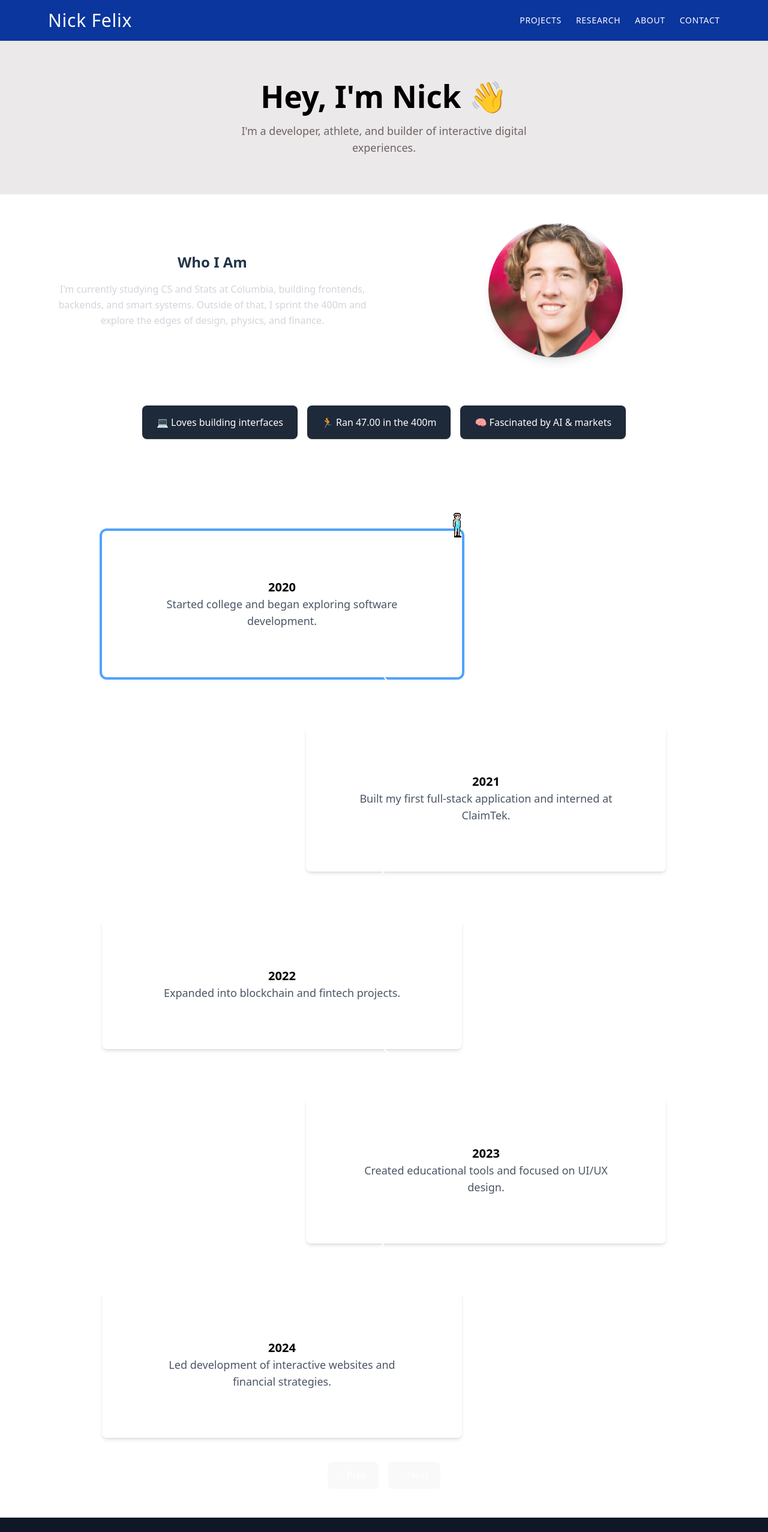
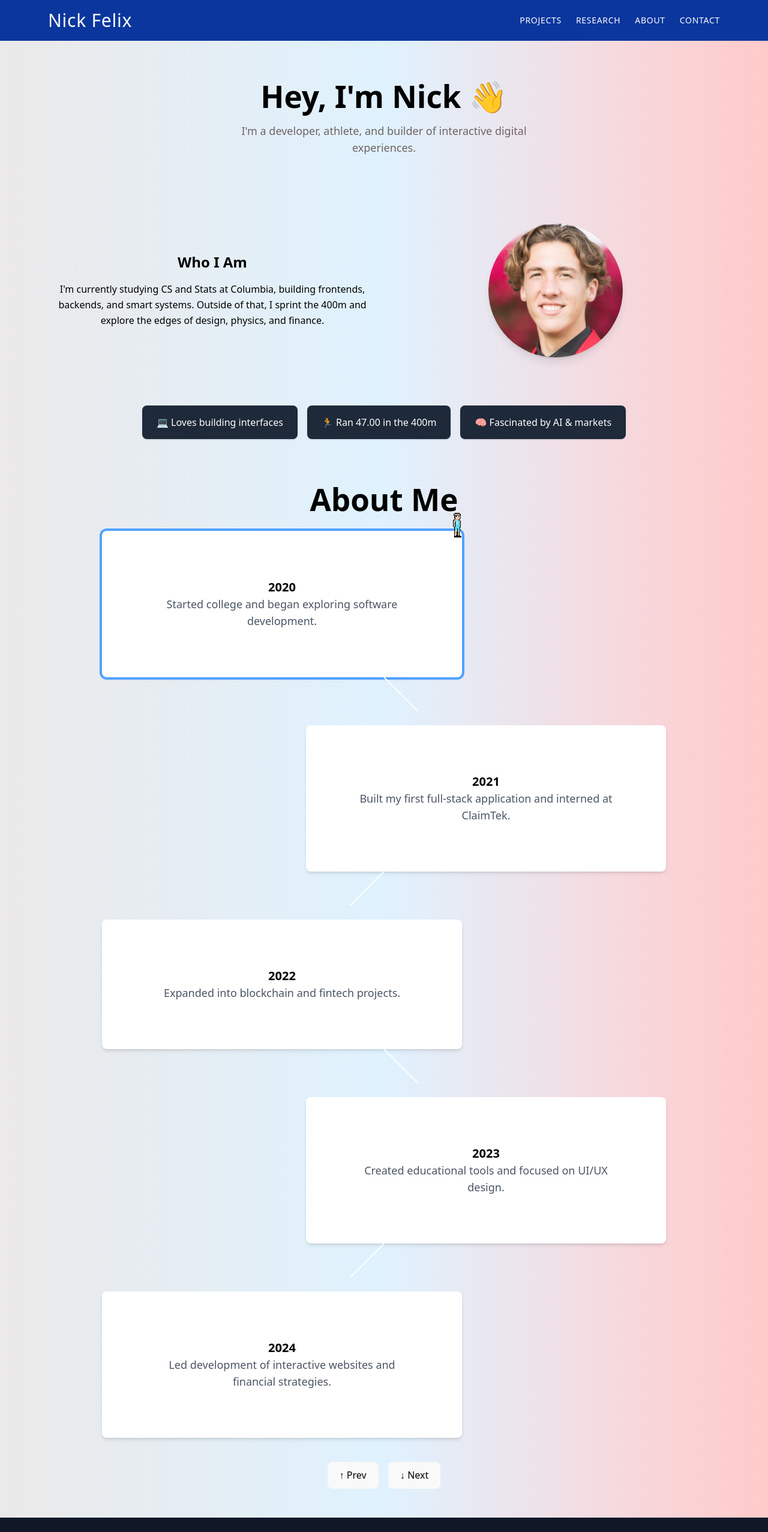
Before and after one commit to nicorox247/Nick-Felix-Site, a React (Vite) app: page /about in a window 1280 px wide. Shown: the top 2554 px of the page at 60% size. Built offline with nearby package versions, Linux system fonts and the light colour scheme.

Commit message:
color components to about

```diff
--- a/src/App.css
+++ b/src/App.css
@@ -2,10 +2,11 @@
 
 @theme {
 
-    --color-background: #EBE9E9;
+  --color-background: #EBE9E9;
   --color-primary: #0A369D;
   --color-accent: #7D4F50;
   --color-highlight: #009EFF;
+  --color-warning: #FF7D00;
   --color-error: #DB162F;
   --color-muted: #6E6362;
   --color-dark: #000000;
@@ -81,3 +82,8 @@
 .read-the-docs {
   color: #888;
 }
+
+body{
+  color: var(--color-dark);
+  background-color: var(--color-background);
+}
--- a/src/index.css
+++ b/src/index.css
@@ -46,7 +46,7 @@ button {
   font-size: 1em;
   font-weight: 500;
   font-family: inherit;
-  background-color: #1a1a1a;
+  /* background-color: #1a1a1a; */
   cursor: pointer;
   transition: border-color 0.25s;
 }
--- a/src/pages/About.jsx
+++ b/src/pages/About.jsx
@@ -71,10 +71,10 @@ export default function About() {
 
 
   return (
-    <div>
+    <div className="bg-gradient-to-r from-background to-red-200 via-sky-100 ">
         {/* Hero section */}
-        <div className="bg-background text-center py-16">
-            <h1 className="text-dark text-4xl font-bold mb-4">Hey, I'm Nick 👋</h1>
+        <div className="text-center py-16">
+            <h1 className="text-4xl font-bold mb-4">Hey, I'm Nick 👋</h1>
             <p className="text-muted text-lg max-w-xl mx-auto">
                 I'm a developer, athlete, and builder of interactive digital experiences.
             </p>
@@ -84,7 +84,7 @@ export default function About() {
         <div className="grid grid-cols-1 md:grid-cols-2 gap-10 items-center px-6 py-12 max-w-6xl mx-auto">
             <div>
                 <h2 className="text-2xl font-bold mb-4">Who I Am</h2>
-                <p className="text-gray-300 leading-relaxed">
+                <p className="leading-relaxed">
                 I'm currently studying CS and Stats at Columbia, building frontends, backends,
                 and smart systems. Outside of that, I sprint the 400m and explore the edges
                 of design, physics, and finance.
@@ -109,7 +109,7 @@ export default function About() {
         </div>
 
         {/* Timeline section */}
-        <div className="relative bg-brick-brown text-white overflow-hidden pb-12 ">
+        <div className="relative bg-brick-brow overflow-hidden pb-12 ">
             <h1 className="text-4xl font-bold text-center pt-10 pb-6">About Me</h1>
 
             {/* Wrapper to push entire timeline content down */}
@@ -129,7 +129,7 @@ export default function About() {
 
                 <div className="relative flex gap-4 justify-center ">
                     <button
-                        className="bg-gray-600 px-4 py-2 rounded hover:bg-gray-500"
+                        className="px-4 py-2 rounded"
                         onClick={() => handleArrowClick(-1)}
                     >
                         ↑ Prev
```
